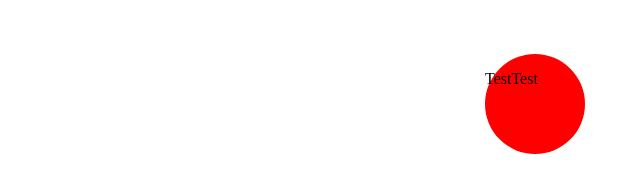
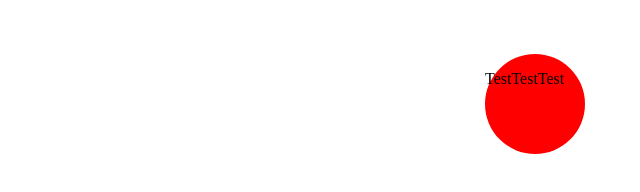
Before and after one commit to sararemi/sararemi.github.io, a plain HTML site: page index.html in a window 1280 px wide. Shown: the part 296-488 px from the top of the page, 105-745 px from the left. Drawn offline with Linux system fonts and the light colour scheme.

Commit message:
Update index.html

```diff
--- a/index.html
+++ b/index.html
@@ -7,6 +7,6 @@
 </body>
 
 <input id="hidden-checkbox" type="checkbox">
-<label for="hidden-checkbox"><p>TestTest</p></label>
+<label for="hidden-checkbox"><p>TestTestTest</p></label>
 
 </html>
```
